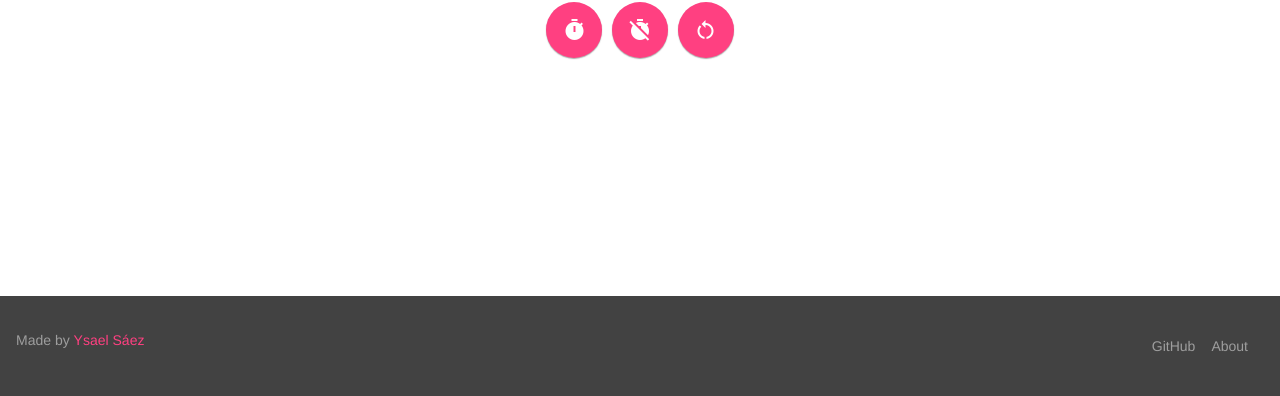
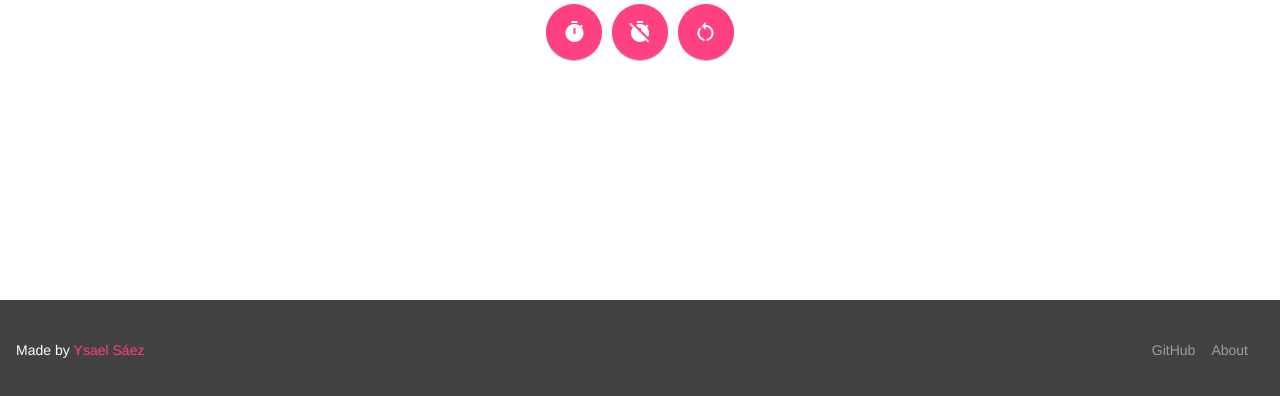
Before and after one commit to YO-SC/vuemer, a plain HTML site: page index.html in a window 1280 px wide. Shown: the part 400-796 px from the top of the page. Drawn offline with nearby package versions, Linux system fonts and the light colour scheme.

Commit message:
modify logo section on footer
it now looks more clear and aligned

```diff
--- a/index.html
+++ b/index.html
@@ -92,10 +92,9 @@
 
     <footer class="mdl-mini-footer">
       <div class="mdl-mini-footer__left-section">
-        <p>
-          Made by
-          <a href="https://github.com/YO-SC">Ysael Sáez</a>
-        </p>
+        <div class="mdl-logo">
+          Made by <a href="https://github.com/YO-SC">Ysael Sáez</a>
+        </div>
       </div>
 
       <div class="mdl-mini-footer__right-section">
```
